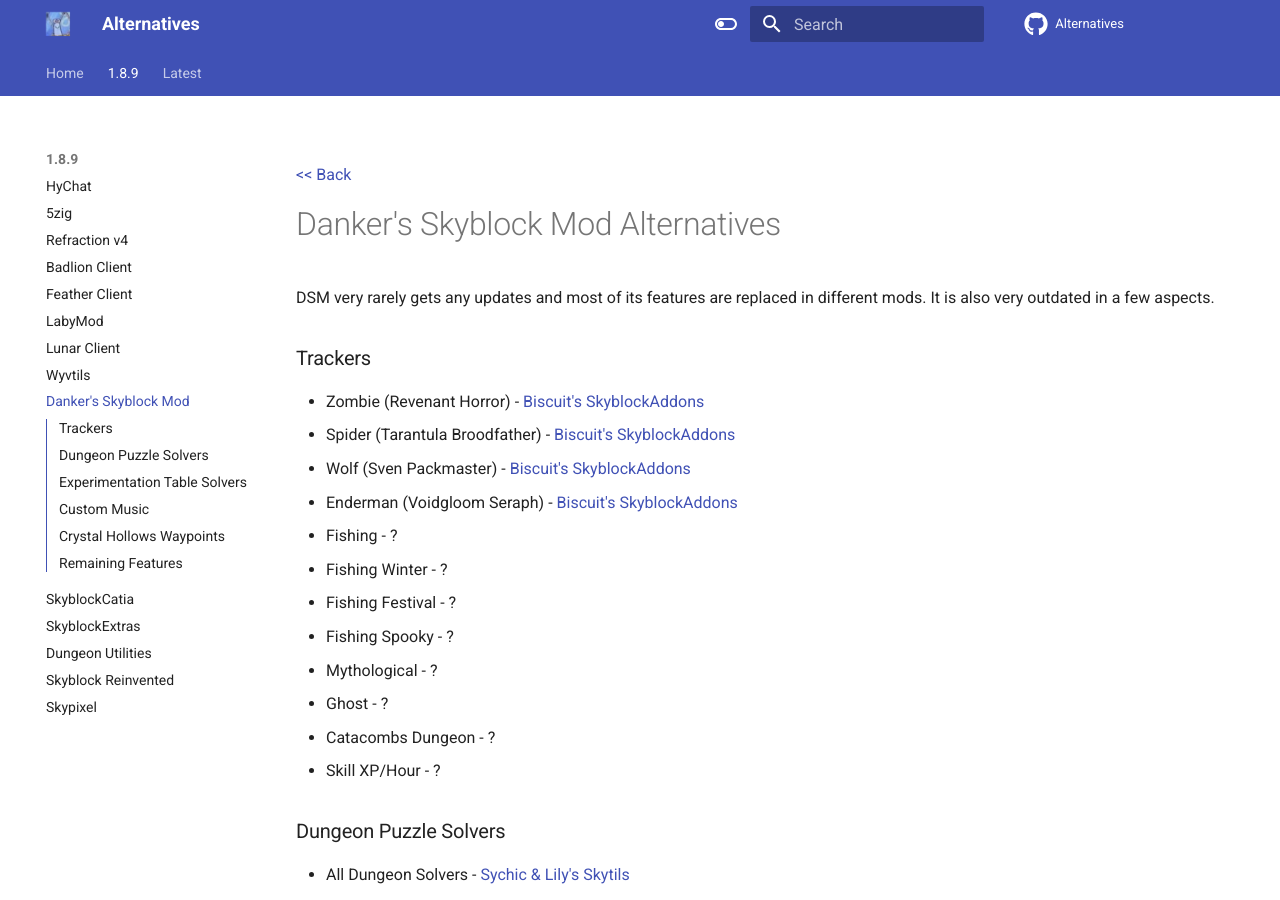
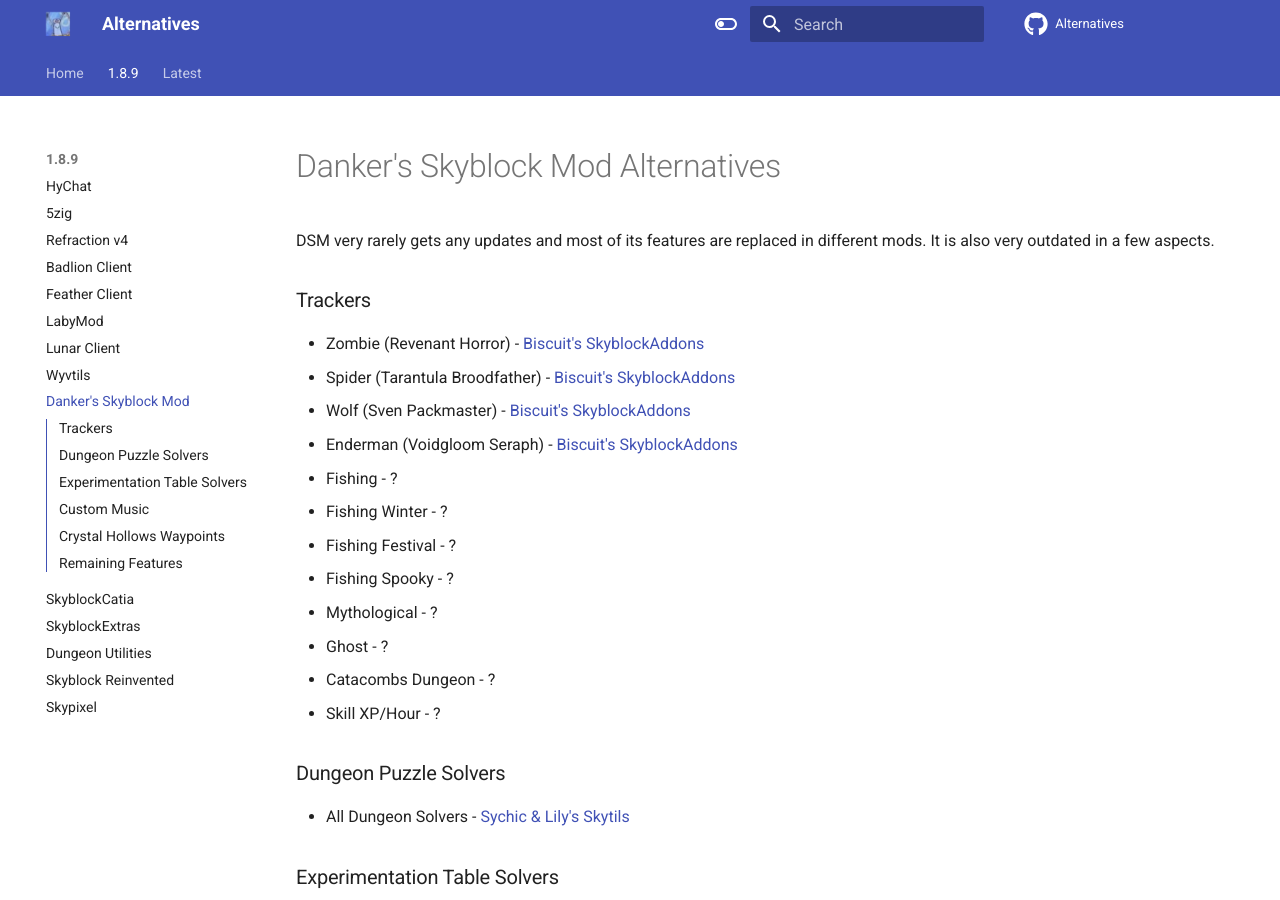
Before and after one commit to MicrocontrollersDev/Alternatives, an MkDocs documentation site: the page built from docs/1.8.9/dsm.md, in a window 1280 px wide and 900 px high. Built offline with MkDocs 1.6.1 and Material for MkDocs 9.7.7, drawn with Linux system fonts in a browser that asks for light colours; comment, search, counter and statistics services are not loaded.

Commit message:
Format dsm.md.

```diff
--- a/docs/1.8.9/dsm.md
+++ b/docs/1.8.9/dsm.md
@@ -1,76 +1,77 @@
-[<< Back](README.md)
-
 # Danker's Skyblock Mod Alternatives
-
-DSM very rarely gets any updates and most of its features are replaced in different mods. It is also very outdated in a few aspects.
+DSM very rarely gets any updates
+and most of its features are
+replaced in different mods.
+It is also very outdated in a
+few aspects.
 
 ### Trackers
 
-- Zombie (Revenant Horror) - [Biscuit's SkyblockAddons](https://github.com/BiscuitDevelopment/SkyblockAddons/releases/latest)
-- Spider (Tarantula Broodfather) - [Biscuit's SkyblockAddons](https://github.com/BiscuitDevelopment/SkyblockAddons/releases/latest)
-- Wolf (Sven Packmaster) - [Biscuit's SkyblockAddons](https://github.com/BiscuitDevelopment/SkyblockAddons/releases/latest)
-- Enderman (Voidgloom Seraph) - [Biscuit's SkyblockAddons](https://github.com/BiscuitDevelopment/SkyblockAddons/releases/latest)
-- Fishing - ?
-- Fishing Winter - ?
-- Fishing Festival - ?
-- Fishing Spooky - ?
-- Mythological - ?
-- Ghost - ?
-- Catacombs Dungeon - ?
-- Skill XP/Hour - ?
+* Zombie (Revenant Horror) - [Biscuit's SkyblockAddons](https://github.com/BiscuitDevelopment/SkyblockAddons/releases/latest)
+* Spider (Tarantula Broodfather) - [Biscuit's SkyblockAddons](https://github.com/BiscuitDevelopment/SkyblockAddons/releases/latest)
+* Wolf (Sven Packmaster) - [Biscuit's SkyblockAddons](https://github.com/BiscuitDevelopment/SkyblockAddons/releases/latest)
+* Enderman (Voidgloom Seraph) - [Biscuit's SkyblockAddons](https://github.com/BiscuitDevelopment/SkyblockAddons/releases/latest)
+* Fishing - ?
+* Fishing Winter - ?
+* Fishing Festival - ?
+* Fishing Spooky - ?
+* Mythological - ?
+* Ghost - ?
+* Catacombs Dungeon - ?
+* Skill XP/Hour - ?
 
 ### Dungeon Puzzle Solvers
 
-- All Dungeon Solvers - [Sychic & Lily's Skytils](https://github.com/Skytils/SkytilsMod/releases/latest)
+* All Dungeon Solvers - [Sychic & Lily's Skytils](https://github.com/Skytils/SkytilsMod/releases/latest)
 
 ### Experimentation Table Solvers
 
-- All Experimentation Table Solvers - [Moulberry's NotEnoughUpdates](https://github.com/Moulberry/NotEnoughUpdates/releases/latest)
+* All Experimentation Table Solvers - [Moulberry's NotEnoughUpdates](https://github.com/Moulberry/NotEnoughUpdates/releases/latest)
 
 ### Custom Music
 
-- All Islands - ?
+* All Islands - ?
 
 ### Crystal Hollows Waypoints
 
-- Crystal Hollows Waypoints - [Sychic & Lily's Skytils](https://github.com/Skytils/SkytilsMod/releases/latest)
-- Auto Waypoints - Skytils?
+* Crystal Hollows Waypoints - [Sychic & Lily's Skytils](https://github.com/Skytils/SkytilsMod/releases/latest)
+* Auto Waypoints - Skytils?
 
 ### Remaining Features
 
-- Auto-Swap to Pick Block - [Sychic & Lily's Skytils](https://github.com/Skytils/SkytilsMod/releases/latest)
-- Coordinate/Angle Display - [isXander's EvergreenHUD](https://modrinth.com/mod/evergreenhud/versions)
-- Click On-Screen to Open Maddox - Skytils?
-- Cake Timer - [Moulberry's NotEnoughUpdates](https://github.com/Moulberry/NotEnoughUpdates/releases/latest)
-- Display Progress to Skill Level 50 - NEU?
-- Count Total 20% Drops - ?
-- Spirit Bear Spawn Alerts - ?
-- All Message Toggles - [Sychic & Lily's Skytils](https://github.com/Skytils/SkytilsMod/releases/latest)
-- Color Pet Backgrounds - [Sychic & Lily's Skytils](https://github.com/Skytils/SkytilsMod/releases/latest)
-- Expertise Kills in Lore - [Biscuit's SkyblockAddons](https://github.com/BiscuitDevelopment/SkyblockAddons/releases/latest)
-- Guild Party Notifications - ?
-- Golem Spawn Alert and Timer - [Sychic & Lily's Skytils](https://github.com/Skytils/SkytilsMod/releases/latest)
-- RNGesus Alert - [Sychic & Lily's Skytils](https://github.com/Skytils/SkytilsMod/releases/latest)
-- Low Health Notifications - [Biscuit's SkyblockAddons](https://github.com/BiscuitDevelopment/SkyblockAddons/releases/latest) / [Syeyoung's DungeonGuide](https://github.com/Dungeons-Guide/Skyblock-Dungeons-Guide/releases/latest)
-- Find Correct Livid - [Sychic & Lily's Skytils](https://github.com/Skytils/SkytilsMod/releases/latest)
-- Display Dungeon Timer - [Sychic & Lily's Skytils](https://github.com/Skytils/SkytilsMod/releases/latest)
-- Stop Salvaging Starred Items - [Sychic & Lily's Skytils](https://github.com/Skytils/SkytilsMod/releases/latest)
-- Display Watcher Ready Message - [Syeyoung's DungeonGuide](https://github.com/Dungeons-Guide/Skyblock-Dungeons-Guide/releases/latest)
-- Notify When Slayer Slain - [Sychic & Lily's Skytils](https://github.com/Skytils/SkytilsMod/releases/latest)
-- Necron Phase Notifications - [Sychic & Lily's Skytils](https://github.com/Skytils/SkytilsMod/releases/latest)
-- Bonzo's Mask Timer - ?
-- Hide Tooltips in Melody's Harp - ?
-- Highlight Arachne - ?
-- Highlight Slayer - [Sychic & Lily's Skytils](https://github.com/Skytils/SkytilsMod/releases/latest)
-- Highlight Skeleton Masters - [Sychic & Lily's Skytils](https://github.com/Skytils/SkytilsMod/releases/latest)
-- Display Players in 30 Block Radius - [Sychic & Lily's Skytils](https://github.com/Skytils/SkytilsMod/releases/latest)
-- Display Giant HP - [Sychic & Lily's Skytils](https://github.com/Skytils/SkytilsMod/releases/latest)
-- Hide Pet Candy - ?
-- Alert When Reaching End of Farm - ?
-- Applied Gemstones in Lore - [Sychic & Lily's Skytils](https://github.com/Skytils/SkytilsMod/releases/latest)
-- Auto Accept Reparty - [Sychic & Lily's Skytils](https://github.com/Skytils/SkytilsMod/releases/latest)
+* Auto-Swap to Pick Block - [Sychic & Lily's Skytils](https://github.com/Skytils/SkytilsMod/releases/latest)
+* Coordinate/Angle Display - [isXander's EvergreenHUD](https://modrinth.com/mod/evergreenhud/versions)
+* Click On-Screen to Open Maddox - Skytils?
+* Cake Timer - [Moulberry's NotEnoughUpdates](https://github.com/Moulberry/NotEnoughUpdates/releases/latest)
+* Display Progress to Skill Level 50 - NEU?
+* Count Total 20% Drops - ?
+* Spirit Bear Spawn Alerts - ?
+* All Message Toggles - [Sychic & Lily's Skytils](https://github.com/Skytils/SkytilsMod/releases/latest)
+* Color Pet Backgrounds - [Sychic & Lily's Skytils](https://github.com/Skytils/SkytilsMod/releases/latest)
+* Expertise Kills in Lore - [Biscuit's SkyblockAddons](https://github.com/BiscuitDevelopment/SkyblockAddons/releases/latest)
+* Guild Party Notifications - ?
+* Golem Spawn Alert and Timer - [Sychic & Lily's Skytils](https://github.com/Skytils/SkytilsMod/releases/latest)
+* RNGesus Alert - [Sychic & Lily's Skytils](https://github.com/Skytils/SkytilsMod/releases/latest)
+* Low Health Notifications - [Biscuit's SkyblockAddons](https://github.com/BiscuitDevelopment/SkyblockAddons/releases/latest) / [Syeyoung's DungeonGuide](https://github.com/Dungeons-Guide/Skyblock-Dungeons-Guide/releases/latest)
+* Find Correct Livid - [Sychic & Lily's Skytils](https://github.com/Skytils/SkytilsMod/releases/latest)
+* Display Dungeon Timer - [Sychic & Lily's Skytils](https://github.com/Skytils/SkytilsMod/releases/latest)
+* Stop Salvaging Starred Items - [Sychic & Lily's Skytils](https://github.com/Skytils/SkytilsMod/releases/latest)
+* Display Watcher Ready Message - [Syeyoung's DungeonGuide](https://github.com/Dungeons-Guide/Skyblock-Dungeons-Guide/releases/latest)
+* Notify When Slayer Slain - [Sychic & Lily's Skytils](https://github.com/Skytils/SkytilsMod/releases/latest)
+* Necron Phase Notifications - [Sychic & Lily's Skytils](https://github.com/Skytils/SkytilsMod/releases/latest)
+* Bonzo's Mask Timer - ?
+* Hide Tooltips in Melody's Harp - ?
+* Highlight Arachne - ?
+* Highlight Slayer - [Sychic & Lily's Skytils](https://github.com/Skytils/SkytilsMod/releases/latest)
+* Highlight Skeleton Masters - [Sychic & Lily's Skytils](https://github.com/Skytils/SkytilsMod/releases/latest)
+* Display Players in 30 Block Radius - [Sychic & Lily's Skytils](https://github.com/Skytils/SkytilsMod/releases/latest)
+* Display Giant HP - [Sychic & Lily's Skytils](https://github.com/Skytils/SkytilsMod/releases/latest)
+* Hide Pet Candy - ?
+* Alert When Reaching End of Farm - ?
+* Applied Gemstones in Lore - [Sychic & Lily's Skytils](https://github.com/Skytils/SkytilsMod/releases/latest)
+* Auto Accept Reparty - [Sychic & Lily's Skytils](https://github.com/Skytils/SkytilsMod/releases/latest)
 
 # Contributors
 
-- [Wyvest](https://github.com/Wyvest)
-- [Zetvue](https://zetvue.carrd.co)
+* [Wyvest](https://github.com/Wyvest)
+* [Zetvue](https://zetvue.carrd.co)
```
